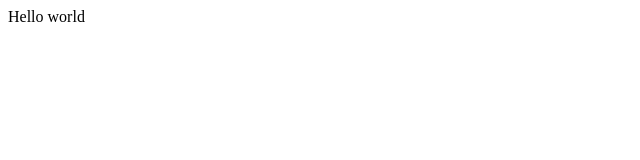
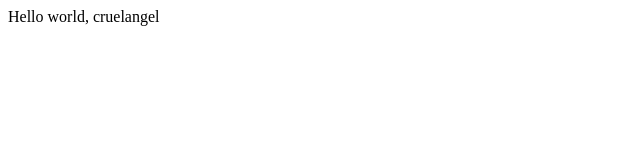
Before and after one commit to ja6077/opentutorials-cruelangel, a plain HTML site: page index.html in a window 1280 px wide. Shown: the full height of the page, 0-640 px from the left. Drawn offline with Linux system fonts and the light colour scheme.

Commit message:
index.html

```diff
--- a/index.html
+++ b/index.html
@@ -19,6 +19,6 @@
 	</head>
 
 	<body>
-		Hello world
+		Hello world, cruelangel
 	</body>
 </html>
```
